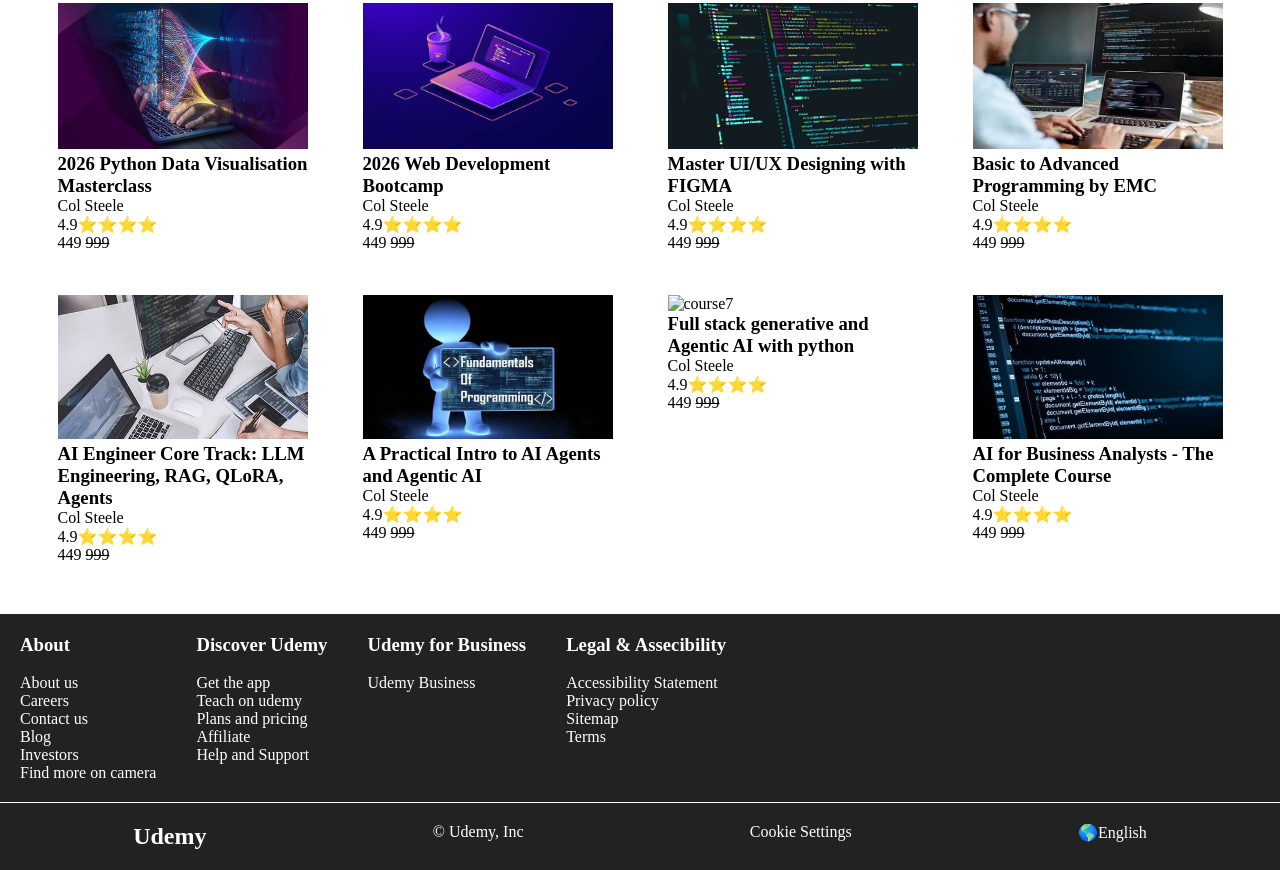
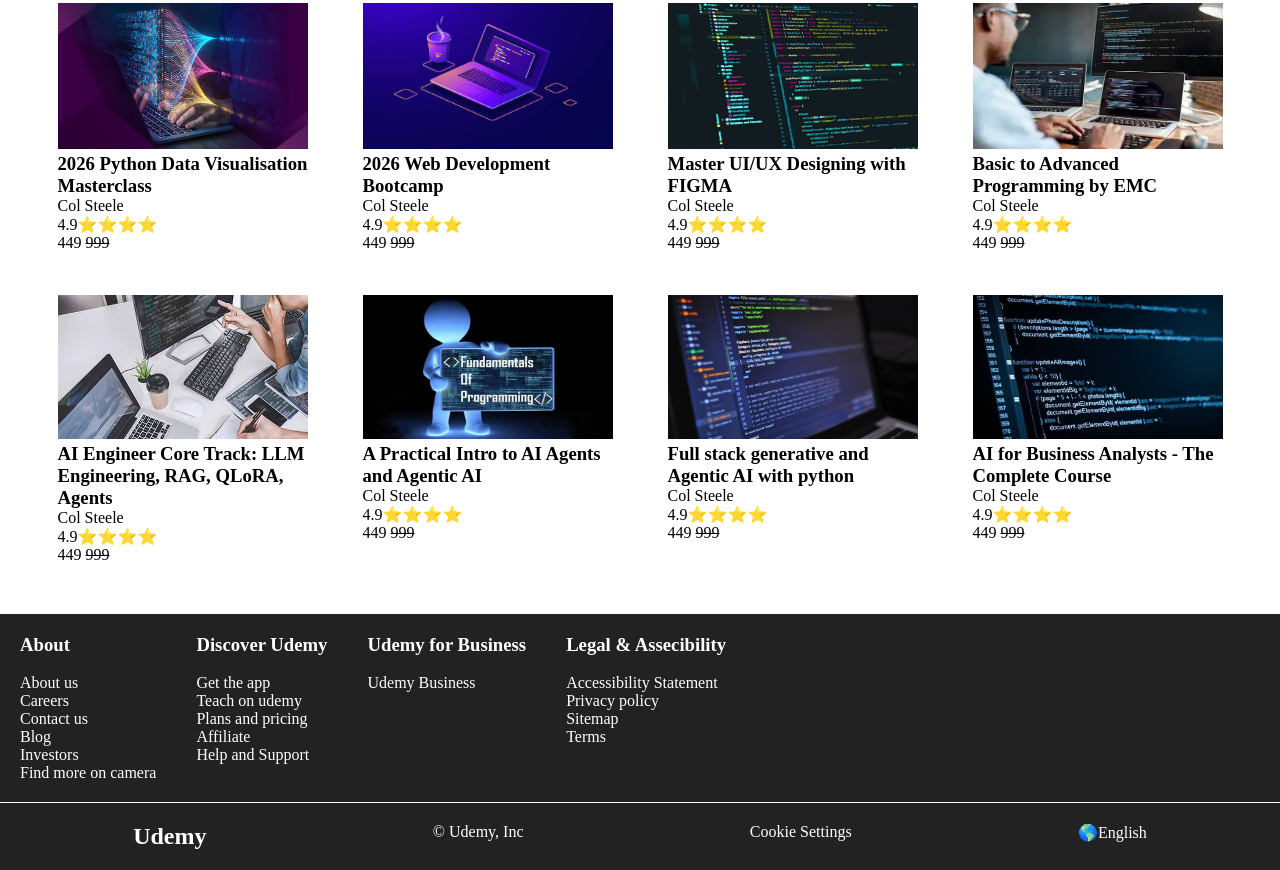
Before and after one commit to balapraveen246-dot/udemy-clone, a plain HTML site: page index.html in a window 1280 px wide. Shown: the part 1319-2189 px from the top of the page. Drawn offline with Linux system fonts and the light colour scheme; a web font is replaced by a local one.

Commit message:
Update index.html

```diff
--- a/index.html
+++ b/index.html
@@ -156,7 +156,7 @@
         <p>449 <del>999</del></p>
       </div>
       <div class="popular__container--coursecard">
-        <img src="./images/c9.jpg" alt="course7" />
+        <img src="c9.jpg" alt="course7" />
         <h3>Full stack generative and Agentic AI with python</h3>
         <p>Col Steele</p>
         <p>4.9⭐⭐⭐⭐</p>
```
